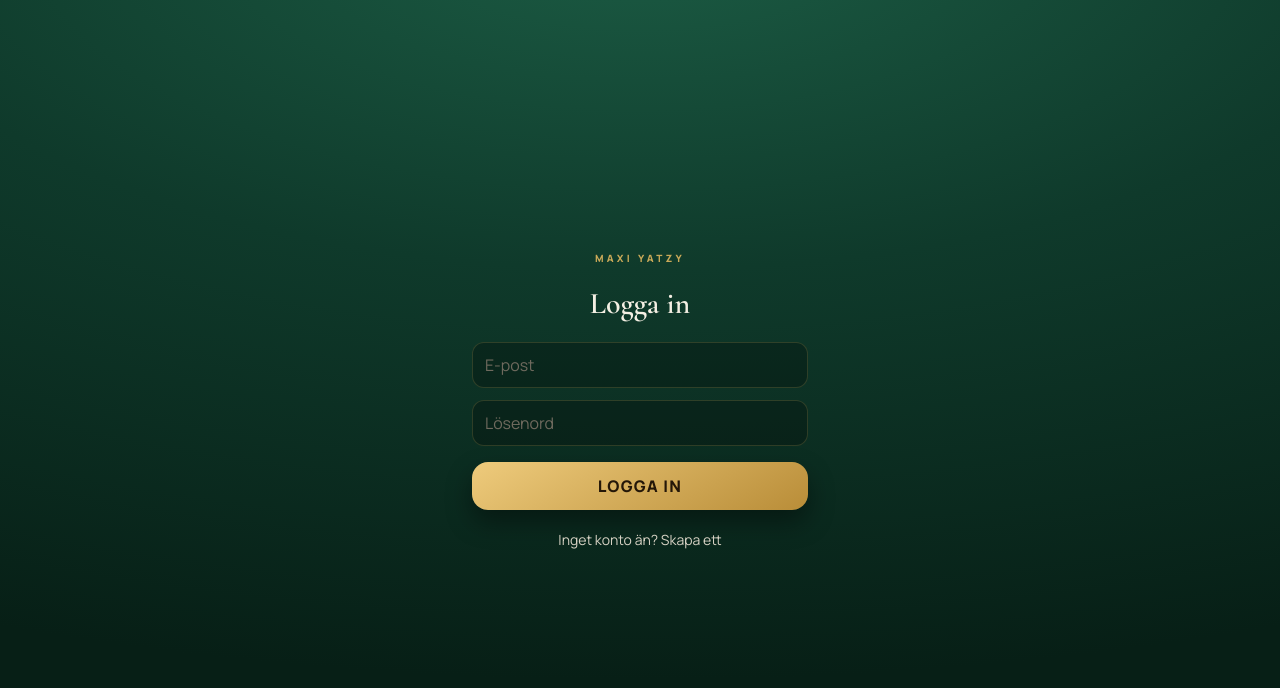
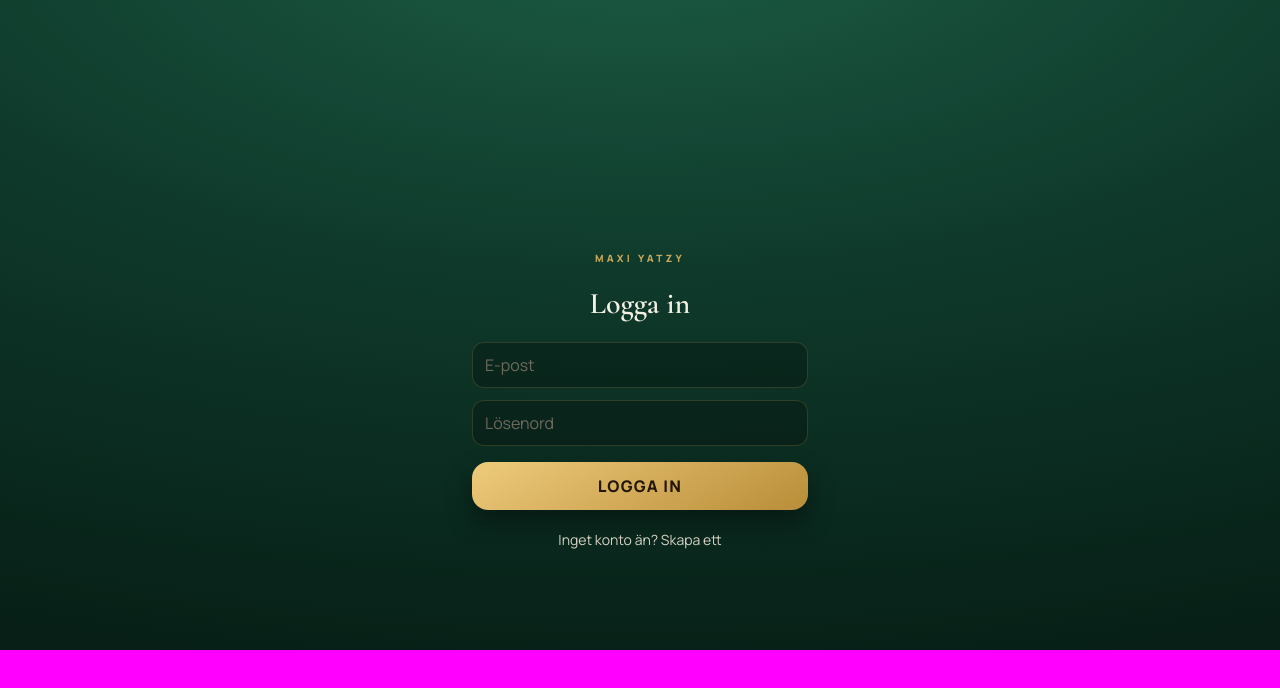
Before and after one commit to emilsundberg-h/maxi-yatzy, a Next.js app: page /login in a window 1280 px wide. Shown: the top 688 px of the page. Built offline with nearby package versions, Linux system fonts and the light colour scheme; no server answers.

Commit message:
Add temporary diagnostic overlay to identify rendering issues on iOS

```diff
--- a/app/globals.css
+++ b/app/globals.css
@@ -46,6 +46,24 @@ body {
   overscroll-behavior-y: none;
 }
 
+/* TEMPORARY DIAGNOSTIC — a loud fixed block pinned to the very bottom of the
+   viewport, above everything (z-index 99999). If this still leaves the white
+   strip visible below/around it, that strip is native OS/Safari chrome
+   outside the page entirely — no page CSS could ever be the fix. If it
+   fully covers the white strip, the strip is something in our own render
+   and is fixable. Remove after diagnosis. */
+body::after {
+  content: "";
+  position: fixed;
+  left: 0;
+  right: 0;
+  bottom: 0;
+  height: 150px;
+  background: magenta;
+  z-index: 99999;
+  pointer-events: none;
+}
+
 body {
   font-family: var(--font-sans);
 }
```
